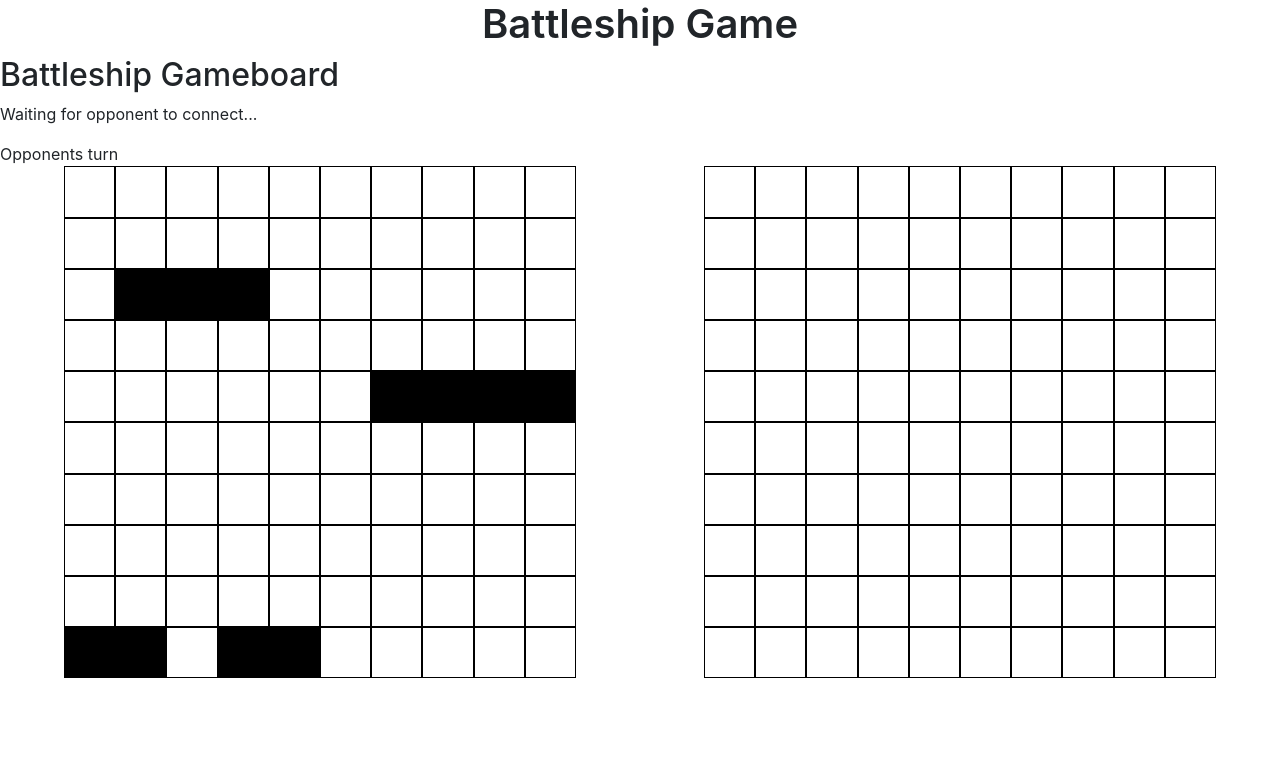
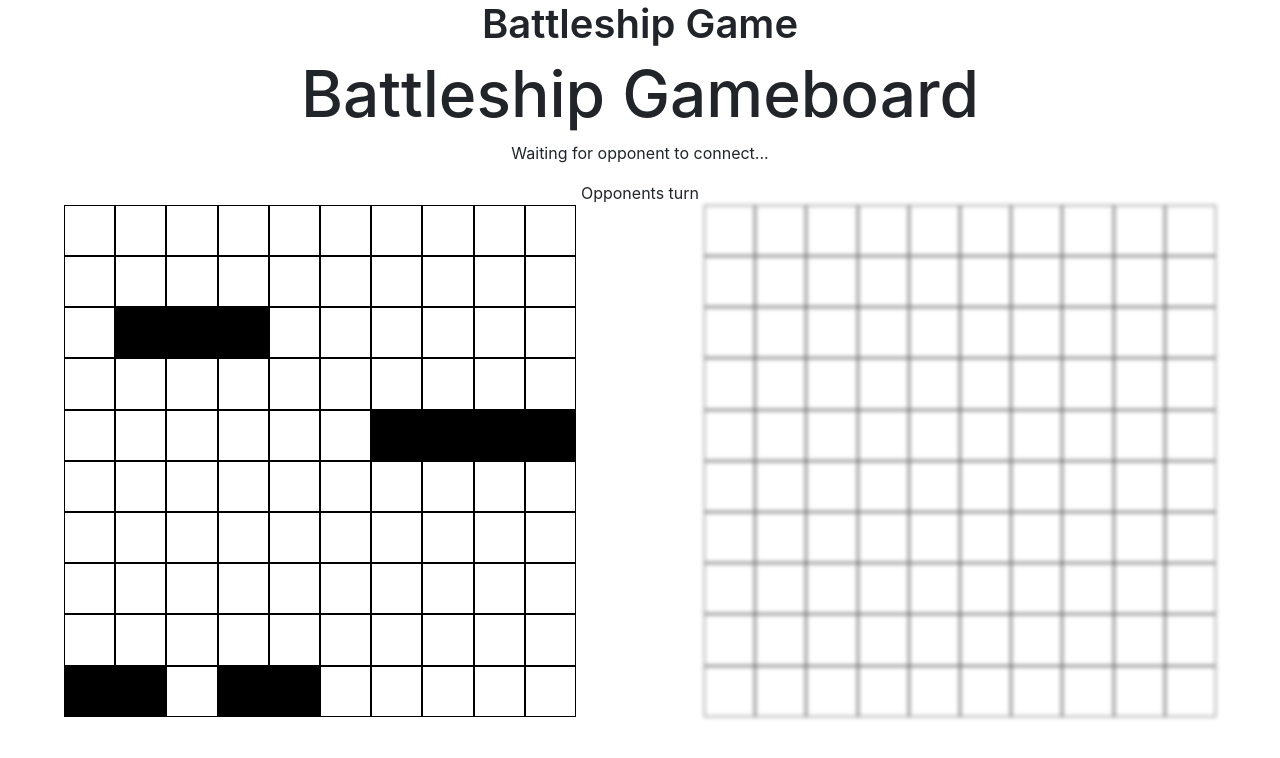
Before and after one commit to jesperkling/battleship-client, a React (Create React App) app: page / in a window 1280 px wide. Both pictures are taken after typing "Sample" into the empty fields and a click on the button "Start Game". Shown: the top 758 px of the page. Built offline with nearby package versions, Linux system fonts and the light colour scheme; no server answers.

Commit message:
Added some style.

```diff
--- a/src/App.jsx
+++ b/src/App.jsx
@@ -9,10 +9,8 @@ const socket = socketio.connect(process.env.REACT_APP_SOCKET_URL)
 const App = () => {
 	const [username, setUsername] = useState('')
 	const [userInput, setUserInput] = useState('')
-
 	const [user, setUser] = useState('')
 	const [opponent, setOpponent] = useState('')
-	const [fullGame, setFullGame] = useState(false)
 
 	const handleUsernameSubmit = (e) => {
 		e.preventDefault()
@@ -31,16 +29,12 @@ const App = () => {
 				setOpponent(otherSocket)
 			}
 		})
-
-		socket.on('game:full', (boolean, playersArray) => {
-			setFullGame(boolean)
-			setUsername(playersArray.length)
-		})
-
 	}, [opponent, user, username])
 
+	useEffect(() => {}, [])
+
 	return (
-		<div>
+		<div className='App'>
 			<h1>Battleship Game</h1>
 
 			{username ? (
@@ -48,7 +42,7 @@ const App = () => {
 					socket={socket}
 					user={user}
 					username={username}
-					opponentName={opponent}
+					opponent={opponent}
 				/>
 			) : (
 				<StartPage
@@ -57,12 +51,6 @@ const App = () => {
 					setUserInput={setUserInput}
 				/>
 			)}
-
-			{fullGame && username === 0 && (
-				<div>
-					<h2>Game Full</h2>
-				</div>
-			)}
 		</div>
 	)
 }
--- a/src/App.scss
+++ b/src/App.scss
@@ -2,6 +2,7 @@
 ::before,
 ::after {
   margin: 0;
+  padding: 0;
   box-sizing: border-box;
 }
 
--- a/src/components/GameBoard.jsx
+++ b/src/components/GameBoard.jsx
@@ -18,6 +18,7 @@ const GameBoard = ({ socket, user, opponent }) => {
 	const [submarineTwo, setSubmarineTwo] = useState([])
 
 	const [myTurn, setMyTurn] = useState()
+	const [errorAlert, setErrorAlert] = useState(false)
 
 	const generateMyShips = (squares, extra) => {
 		let boat = []
@@ -102,10 +103,20 @@ const GameBoard = ({ socket, user, opponent }) => {
 	}
 
 	const clickOnGrid = (e) => {
+		if (opponentBoats === 0 || myBoats === 0) {
+			document.querySelector(`myBoard gameboard`).style.pointerEvents = 'none'
+		}
+
 		if (myTurn) {
+			try {
 				socket.emit('player:guessed', e.target.className)
+				document.querySelector(`.${e.target.className}`).style.pointerEvents = 'none'
+				setMyTurn(false)
+				setErrorAlert(false)
 
-			setMyTurn(false)
+			} catch (error) {
+				setErrorAlert(true)
+			}
 		}
 	}
 
@@ -123,9 +134,7 @@ const GameBoard = ({ socket, user, opponent }) => {
 		const hitSubmarineTwo = submarineTwo.includes(target)
 
 		if (hitBattleship) {
-			console.log('it was a hit')
-
-			document.querySelector(`.${target}`).style.backgroundColor = 'green'
+			document.querySelector(`.${target}`).style.backgroundColor ='green'
 			document.querySelector(`.${target}`).style.pointerEvents = 'none'
 
 			socket.emit('player:guess-response', target, true)
@@ -138,9 +147,7 @@ const GameBoard = ({ socket, user, opponent }) => {
 				socket.emit('player:boat-sunken', 1)
 			}
 		} else if (hitCruiser) {
-			console.log('it was a hit')
-
-			document.querySelector(`.${target}`).style.backgroundColor = 'green'
+			document.querySelector(`.${target}`).style.backgroundColor ='green'
 			document.querySelector(`.${target}`).style.pointerEvents = 'none'
 
 			socket.emit('player:guess-response', target, true)
@@ -153,9 +160,7 @@ const GameBoard = ({ socket, user, opponent }) => {
 				socket.emit('player:boat-sunken', 1)
 			}
 		} else if (hitSubmarineOne) {
-			console.log('it was a hit')
-
-			document.querySelector(`.${target}`).style.backgroundColor = 'green'
+			document.querySelector(`.${target}`).style.backgroundColor ='green'
 			document.querySelector(`.${target}`).style.pointerEvents = 'none'
 
 			socket.emit('player:guess-response', target, true)
@@ -168,9 +173,7 @@ const GameBoard = ({ socket, user, opponent }) => {
 				socket.emit('player:boat-sunken', 1)
 			}
 		} else if (hitSubmarineTwo) {
-			console.log('it was a hit')
-
-			document.querySelector(`.${target}`).style.backgroundColor = 'green'
+			document.querySelector(`.${target}`).style.backgroundColor ='green'
 			document.querySelector(`.${target}`).style.pointerEvents = 'none'
 
 			socket.emit('player:guess-response', target, true)
@@ -183,9 +186,7 @@ const GameBoard = ({ socket, user, opponent }) => {
 				socket.emit('player:boat-sunken', 1)
 			}
 		} else {
-			console.log('miss')
-
-			document.querySelector(`.${target}`).style.backgroundColor = 'red'
+			document.querySelector(`.${target}`).style.backgroundColor ='red'
 			document.querySelector(`.${target}`).style.pointerEvents = 'none'
 
 			socket.emit('player:guess-response', target, false)
@@ -199,10 +200,10 @@ const GameBoard = ({ socket, user, opponent }) => {
 		const target = id.replace('y', 'e')
 
 		if (boolean === false) {
-			document.querySelector(`.${target}`).style.backgroundColor = 'red'
+			document.querySelector(`.${target}`).style.backgroundColor ='red'
 			document.querySelector(`.${target}`).style.pointerEvents = 'none'
 		} else {
-			document.querySelector(`.${target}`).style.backgroundColor = 'green'
+			document.querySelector(`.${target}`).style.backgroundColor ='green'
 			document.querySelector(`.${target}`).style.pointerEvents = 'none'
 		}
 	}
@@ -219,7 +220,7 @@ const GameBoard = ({ socket, user, opponent }) => {
 		generateMyShips(4, 'single')
 		generateMyShips(3, 'single')
 		generateMyShips(2, 'single')
-		generateMyShips(2, 'single')
+		generateMyShips(2, 'double')
 
 		generateMyDivs()
 		generateOpponentsDivs()
@@ -265,7 +266,9 @@ const GameBoard = ({ socket, user, opponent }) => {
 
 	return (
 		<div>
+			<header>
 				<h2>Battleship Gameboard</h2>
+
 				{user && opponent ? (
 					<p>
 						<span>{user.username}</span> vs <span>{opponent.username}</span>
@@ -274,36 +277,57 @@ const GameBoard = ({ socket, user, opponent }) => {
 					<p>Waiting for opponent to connect...</p>
 				)}
 
-			{myTurn ? <p>My turn</p> : <div>Opponents turn</div>}
+				{myTurn ? (
+					<p>My turn</p>
+				) : (
+					<div>Opponents turn</div>
+				)}
 
-			{leftGame === true && <h2>{opponent.username} left game...</h2>}
+				{leftGame === true && (
+					<h2>{opponent.username} left game...</h2>
+				)}
+			</header>
 
 			<main>
 				<section>
 					{user && opponent && (
-						<div>
+						<div className='player-container'>
 							<h3>{user.username}</h3>
 							<p>Boats left: {myBoats}</p>
 						</div>
 					)}
 
-					<div className='myBoard'>
+					<div className='myBoard gameboard'>
 						{myDivs}
 					</div>
 				</section>
+
 				<section>
 					{user && opponent &&(
-						<div>
+						<div className='player-container'>
 							<h3>{opponent.username}</h3>
 							<p>Boats left: {opponentBoats}</p>
 						</div>
 					)}
 
-					<div className='opponentBoard' onClick={clickOnGrid}>
+					<div className={myTurn ? 'opponentBoard gameboard' : 'opponentBoard gameboard inactive'} onClick={clickOnGrid}>
 						{opponentDivs}
 					</div>
 				</section>
 			</main>
+
+			{myBoats === 0 && (
+				<alert>Game over you lost!</alert>
+			)}
+
+			{opponentBoats === 0 && (
+				<alert>You won, congrats!</alert>
+			)}
+
+			{errorAlert && (
+				<alert>You can't click the same spot again</alert>
+
+			)}
 
 		</div>
 	)
--- a/src/components/GameBoard.scss
+++ b/src/components/GameBoard.scss
@@ -4,13 +4,41 @@
 	box-sizing: border-box;
 }
 
+header {
+	h2 {
+		font-size: clamp(2rem, 6vw, 4rem);
+	}
+	 dialog {
+		position: absolute;
+			top: 20%;
+			left: 50%;
+			transform: translate(-50%, -50%);
+			box-shadow: 12px 12px 2px 1px rgba(0, 0, 255, 0.2);
+
+			p {
+				font-size: 1.125rem;
+				color: #42424271;
+				font-style: italic;
+				flex-basis: 100%;
+			}
+	 	}
+}
+
 main {
 	display: flex;
 	justify-content: space-around;
 	align-items: center;
+
+	.player-container {
+		display: flex;
+		justify-content: space-around;
+		align-items: center;
+		gap: 2rem;
+		padding: 1rem 0rem;
+	}
 }
 
-.myBoard {
+.gameboard {
 	height: clamp(10rem, 40vw, 40rem);
 	width: clamp(10rem, 40vw, 40rem);
 	display: grid;
@@ -21,20 +49,27 @@ main {
 
 	div {
 		border: 1px solid black;
+		display: flex;
+		justify-content: center;
+		align-items: center;
+		font-size: 2rem;
 	}
 }
 
+.inactive {
+	filter: opacity(60%) blur(0.125rem);
 
-.opponentBoard {
-	height: clamp(10rem, 40vw, 40rem);
-	width: clamp(10rem, 40vw, 40rem);
-	display: grid;
-	grid-template-columns: repeat(10, 1fr);
-	grid-template-rows: repeat(10, 1fr);
-	grid-column-gap: 0px;
-	grid-row-gap: 0px;
-
-	div {
-		border: 1px solid black;
+	&.opponentBoard > *:hover {
+		opacity: 1;
 	}
 }
+
+.opponentBoard > * {
+	transition: 0.3s all ease-in-out;
+	display: grid;
+	place-content: center;
+}
+
+.opponentBoard > *:hover {
+	opacity: 0.8;
+}
--- a/src/components/StartPage.scss
+++ b/src/components/StartPage.scss
@@ -1,6 +1,9 @@
 .start-page {
 	display: flex;
 	justify-content: center;
+	align-items: center;
+	flex-wrap: wrap;
+	min-height: 50vh;
 	input {
 		border: none;
 		border-bottom: 2px solid blue;
@@ -8,7 +11,7 @@
 	}
 }
 
-.button-wrapper {
-	display: flex;
-	justify-content: center;
-}
+// .button-wrapper {
+// 	display: flex;
+// 	justify-content: center;
+// }
```
Also changed, not shown: src/components/StartPage.jsx (indentation only). Lines whose indentation alone changed are shown as unchanged.
